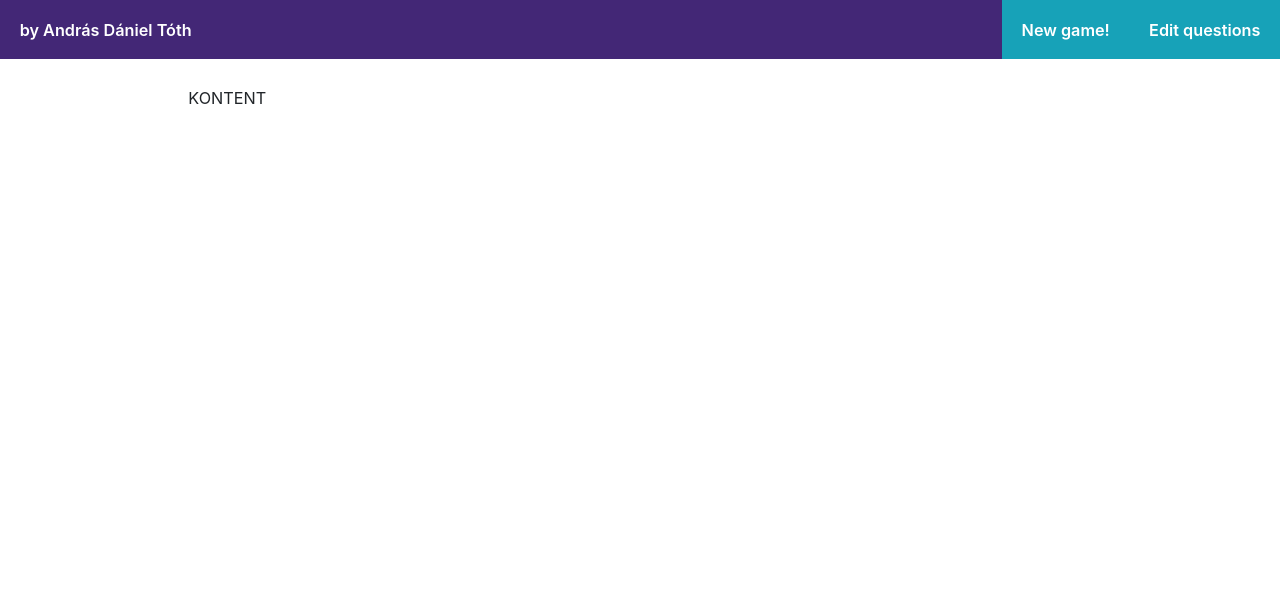
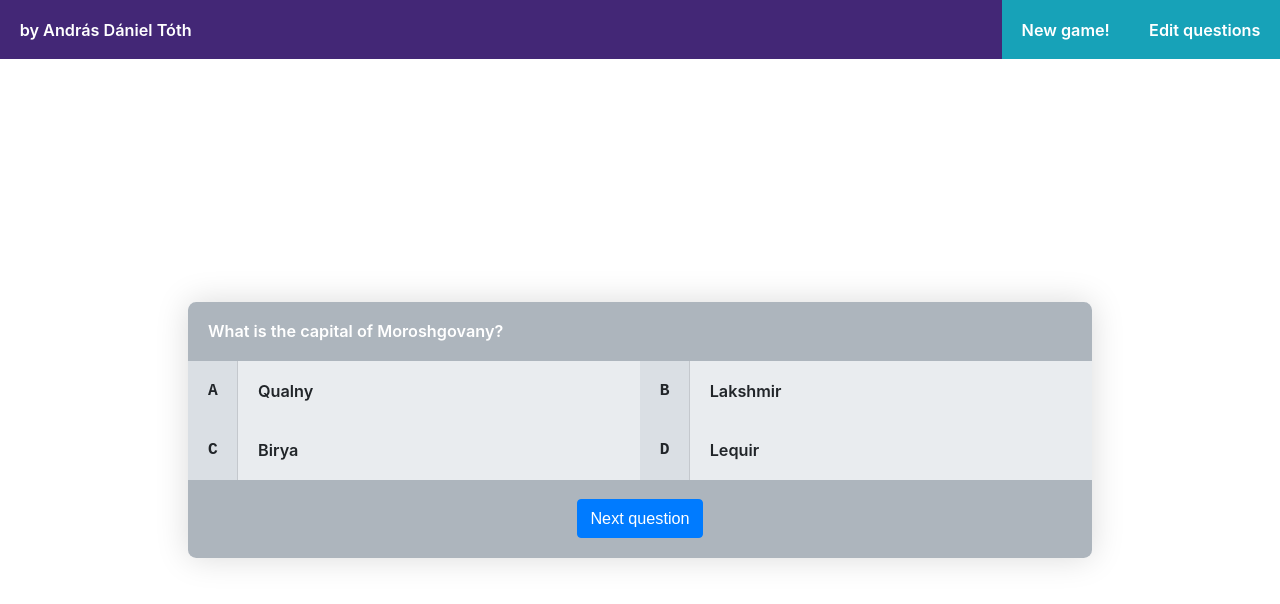
Before and after one commit to latobibor/icf-homework, a React (Create React App) app: page /game in a window 1280 px wide. Shown: the top 604 px of the page. Built offline with nearby package versions, Linux system fonts and the light colour scheme.

Commit message:
question layout done

```diff
--- a/src/App.tsx
+++ b/src/App.tsx
@@ -2,20 +2,23 @@ import React from 'react';
 import './app.scss';
 import { Header } from './components/header';
 import { BrowserRouter as Router, Switch, Route } from 'react-router-dom';
+import { GameContainer } from './components/game-container';
 
 function App() {
   return (
+    <div className="main-container">
       <Router>
         <Header />
         <div className="app">
           <Switch>
             <Route path="/game">
-            KONTENT
+              <GameContainer />
             </Route>
             <Route path="/edit">Edit</Route>
           </Switch>
         </div>
       </Router>
+    </div>
   );
 }
 
--- a/src/app.scss
+++ b/src/app.scss
@@ -1,8 +1,19 @@
 @import "./style/variables";
 
+.main-container {
+  min-height: 100vh;
+  display: flex;
+  flex-direction: column;
+}
+
 .app {
+  display: flex;
+  flex-direction: column;
+  justify-content: center;
+
   width: 75vw;
   margin: 0 auto;
 
   padding: $spacing-unit-4;
+  flex-grow: 1;
 }
--- /dev/null
+++ b/src/components/answer.scss
@@ -0,0 +1,51 @@
+@import '../style/variables';
+
+$answer-bg-color: $gray-200;
+$right-answer-color: $green;
+$wrong-answer-color: $red;
+
+.answer {
+  display: flex;
+  flex-basis: 50%;
+  overflow: hidden;
+
+  background-color: $answer-bg-color;
+
+  .index {
+    font-weight: 800;
+    font-family: monospace;
+    border-right-width: 1px;
+    border-right-color: rgba(black, 0.1);
+    border-right-style: solid;
+    background-color: darken($answer-bg-color, 5%);
+  }
+
+  &.right {
+    background-color: lighten($right-answer-color, 12%);
+    color: white;
+
+    .index {
+      background-color: $right-answer-color;
+    }
+  }
+
+  &.wrong {
+    background-color: $wrong-answer-color;
+    color: white;
+
+    .index {
+      background-color: darken($wrong-answer-color, 5%);
+
+    }
+  }
+
+  .index,
+  .answer-value {
+    padding: $spacing-unit-2;
+  }
+}
+
+.answer:hover, .answer:hover > div, .answer:hover > .index {
+  background-color: $gray-700;
+  color: white;
+}
--- /dev/null
+++ b/src/components/answer.tsx
@@ -0,0 +1,23 @@
+import React from 'react';
+import './answer.scss';
+
+export enum AnswerIndex {
+  A = 'A',
+  B = 'B',
+  C = 'C',
+  D = 'D',
+}
+
+interface AnswerProps {
+  index: AnswerIndex;
+  text: string;
+}
+
+export function Answer({ index, text }: AnswerProps) {
+  return (
+    <div className="answer">
+      <div className="index">{index}</div>
+      <div className="answer-value">{text}</div>
+    </div>
+  );
+}
--- /dev/null
+++ b/src/components/game-container.tsx
@@ -0,0 +1,8 @@
+import React from 'react';
+import { Question } from './question';
+
+export function GameContainer() {
+  return <div>
+    <Question />
+  </div>
+}
--- /dev/null
+++ b/src/components/question.scss
@@ -0,0 +1,37 @@
+@import '../style/variables';
+
+// layout
+.question {
+  display: flex;
+  flex-direction: column;
+}
+
+// prettification
+.question {
+  border-radius: 0.5rem;
+  box-shadow: 0 0 2rem 0 rgba(black, 0.15);
+  overflow: hidden;
+}
+
+.question {
+  div {
+    @include bold-font;
+  }
+
+  .question-header, .question-footer {
+    padding: $spacing-unit-2;
+
+    background-color: $gray-500;
+    color: white;
+  }
+
+  .answers {
+    display: flex;
+    flex-wrap: wrap;
+  }
+
+  .question-footer {
+    display: flex;
+    justify-content: center;
+  }
+}
--- /dev/null
+++ b/src/components/question.tsx
@@ -0,0 +1,20 @@
+import React from 'react';
+import './question.scss';
+import { Answer, AnswerIndex } from './answer';
+
+export function Question() {
+  return (
+    <div className="question">
+      <div className="question-header">What is the capital of Moroshgovany?</div>
+      <div className="answers">
+        <Answer index={AnswerIndex.A} text="Qualny" />
+        <Answer index={AnswerIndex.B} text="Lakshmir" />
+        <Answer index={AnswerIndex.C} text="Birya" />
+        <Answer index={AnswerIndex.D} text="Lequir" />
+      </div>
+      <div className="question-footer">
+        <button className="btn btn-primary">Next question</button>
+      </div>
+    </div>
+  );
+}
--- a/src/style/style-imports.scss
+++ b/src/style/style-imports.scss
@@ -1,2 +1,4 @@
 @import "~bootstrap/scss/_functions";
-@import "~bootstrap/scss/_variables.scss";
+@import "~bootstrap/scss/_variables";
+@import "~bootstrap/scss/_mixins";
+@import "~bootstrap/scss/_buttons.scss";
```
Lines whose indentation alone changed are shown as unchanged.
